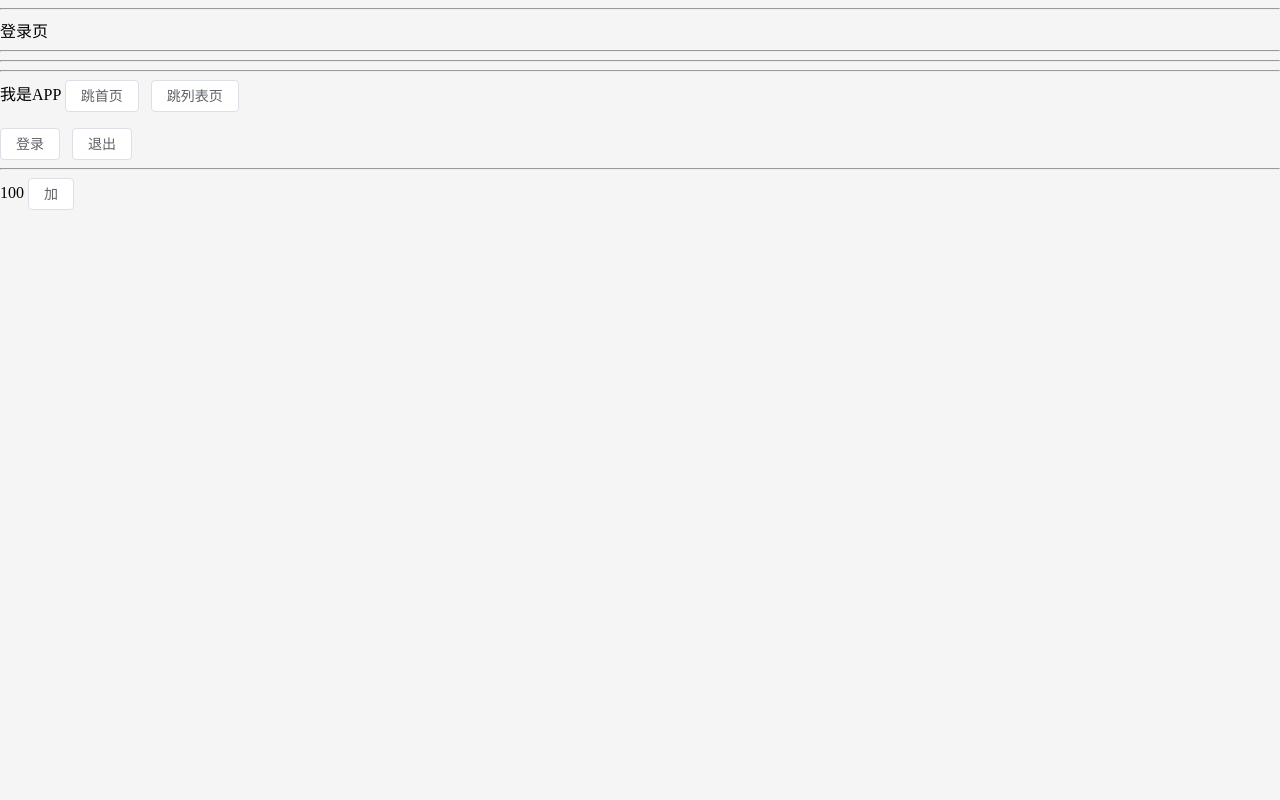
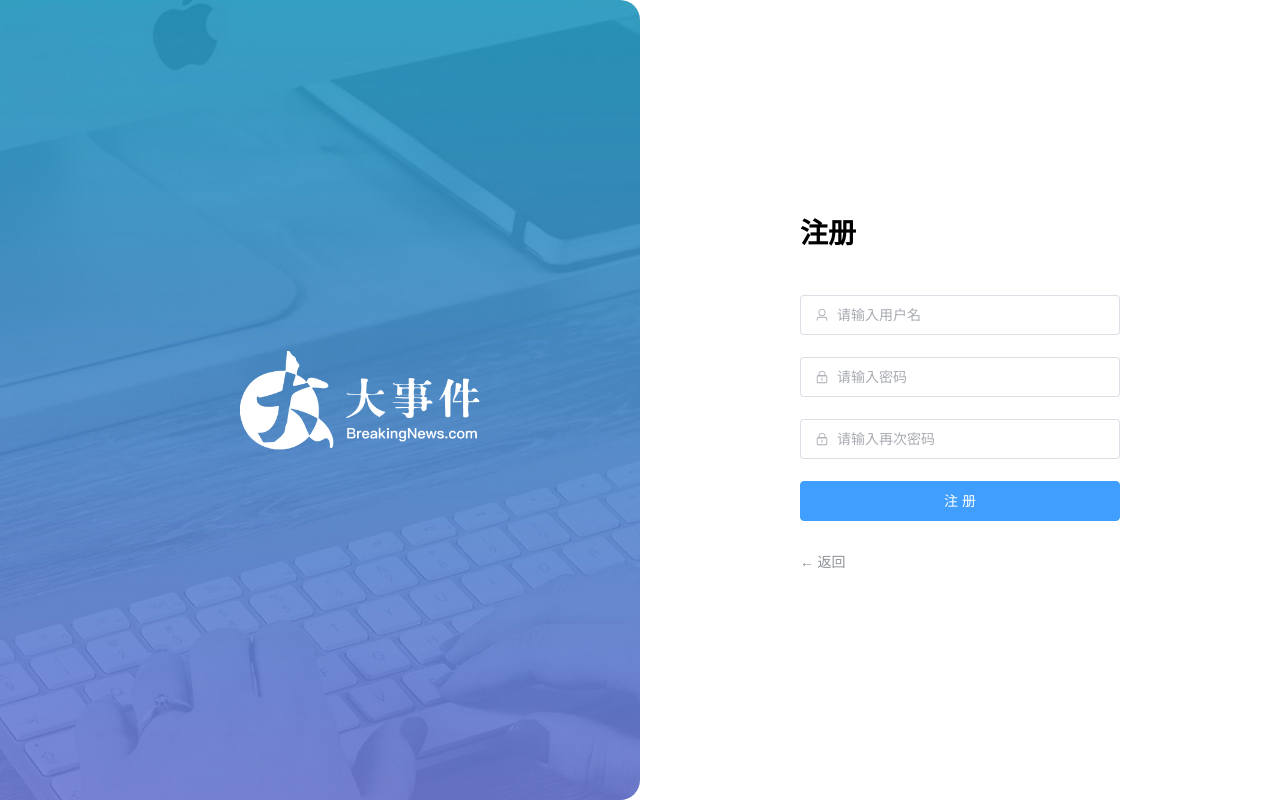
Before and after one commit to GoldenHD/vue-big-event, a Vue app: page /login in a window 1280 px wide. Built offline with nearby package versions, Linux system fonts and the light colour scheme.

Commit message:
基础注册登录页面

```diff
--- a/package.json
+++ b/package.json
@@ -16,6 +16,7 @@
     "lint-staged": "lint-staged"
   },
   "dependencies": {
+    "@element-plus/icons-vue": "^2.3.2",
     "axios": "^1.13.2",
     "element-plus": "^2.13.0",
     "pinia": "^3.0.4",
--- a/src/App.vue
+++ b/src/App.vue
@@ -1,43 +1,10 @@
 <script setup>
-  import { useRoute,useRouter } from 'vue-router';
-  import { useUserStore,useCounterStore } from '@/stores';
-  const route = new useRoute()
-  const router = new useRouter()
-
-  const goList = ()=>{
-    router.push('/list')
-    console.log(router,route);
-
-  }
-
-  const userStore = useUserStore()
-  const counterStore = useCounterStore()
 </script>
 
 
 <template>
   <div>
-    <hr>
     <router-view></router-view>
-
-
-
-
-    <hr>
-    <hr>
-    <hr>
-    我是APP
-    <el-button @click="$router.push('./home')">跳首页</el-button>
-    <el-button @click="goList">跳列表页</el-button>
-
-    <p>{{ userStore.token }}</p>
-    <el-button @click="userStore.setToken('asdasdasdasd')">登录</el-button>
-    <el-button @click="userStore.removeToken()">退出</el-button>
-    <hr>
-
-    {{ counterStore.count }}
-
-    <el-button @click="counterStore.add(2)">加</el-button>
   </div>
 </template>
 
--- a/src/views/login/LoginPage.vue
+++ b/src/views/login/LoginPage.vue
@@ -1,3 +1,119 @@
+<script setup>
+import { User, Lock } from '@element-plus/icons-vue'
+import { ref } from 'vue'
+const isRegister = ref(true)
+</script>
+
 <template>
-    登录页
+    <!-- el-row 表示一行，一行分成24份
+        el-col表示列 :span="12" 代表在一行中占6份
+        offset="3" 代表一行中左侧margin份数
+
+        el-from 整个表单组件
+        el-form-item 表单的一行(一个表单域)
+        el-input 表单元素(输入框)
+
+
+-->
+  <el-row class="login-page">
+    <el-col :span="12" class="bg"></el-col>
+    <el-col :span="6" :offset="3" class="form">
+        <!-- 注册相关表单 -->
+      <el-form ref="form" size="large" autocomplete="off" v-if="isRegister">
+        <el-form-item>
+          <h1>注册</h1>
+        </el-form-item>
+        <el-form-item>
+          <el-input :prefix-icon="User" placeholder="请输入用户名"></el-input>
+        </el-form-item>
+        <el-form-item>
+          <el-input
+            :prefix-icon="Lock"
+            type="password"
+            placeholder="请输入密码"
+          ></el-input>
+        </el-form-item>
+        <el-form-item>
+          <el-input
+            :prefix-icon="Lock"
+            type="password"
+            placeholder="请输入再次密码"
+          ></el-input>
+        </el-form-item>
+        <el-form-item>
+          <el-button class="button" type="primary" auto-insert-space>
+            注册
+          </el-button>
+        </el-form-item>
+        <el-form-item class="flex">
+          <el-link type="info" :underline="false" @click="isRegister = false">
+            ← 返回
+          </el-link>
+        </el-form-item>
+      </el-form>
+
+      <!-- 登录相关表单 -->
+      <el-form ref="form" size="large" autocomplete="off" v-else>
+        <el-form-item>
+          <h1>登录</h1>
+        </el-form-item>
+        <el-form-item>
+          <el-input :prefix-icon="User" placeholder="请输入用户名"></el-input>
+        </el-form-item>
+        <el-form-item>
+          <el-input
+            name="password"
+            :prefix-icon="Lock"
+            type="password"
+            placeholder="请输入密码"
+          ></el-input>
+        </el-form-item>
+        <el-form-item class="flex">
+          <div class="flex">
+            <el-checkbox>记住我</el-checkbox>
+            <el-link type="primary" :underline="false">忘记密码？</el-link>
+          </div>
+        </el-form-item>
+        <el-form-item>
+          <el-button class="button" type="primary" auto-insert-space
+            >登录</el-button
+          >
+        </el-form-item>
+        <el-form-item class="flex">
+          <el-link type="info" :underline="false" @click="isRegister = true">
+            注册 →
+          </el-link>
+        </el-form-item>
+      </el-form>
+    </el-col>
+  </el-row>
 </template>
+
+<style lang="scss" scoped>
+.login-page {
+  height: 100vh;
+  background-color: #fff;
+  .bg {
+    background: url('@/assets/logo2.png') no-repeat 60% center / 240px auto,
+      url('@/assets/login_bg.jpg') no-repeat center / cover;
+    border-radius: 0 20px 20px 0;
+  }
+  .form {
+    display: flex;
+    flex-direction: column;
+    justify-content: center;
+    user-select: none;
+    .title {
+      margin: 0 auto;
+    }
+    .button {
+      width: 100%;
+    }
+    .flex {
+      width: 100%;
+      display: flex;
+      justify-content: space-between;
+    }
+  }
+}
+</style>
```
Also changed, not shown: 1 other file (tests, documents, lock files or other folders).
